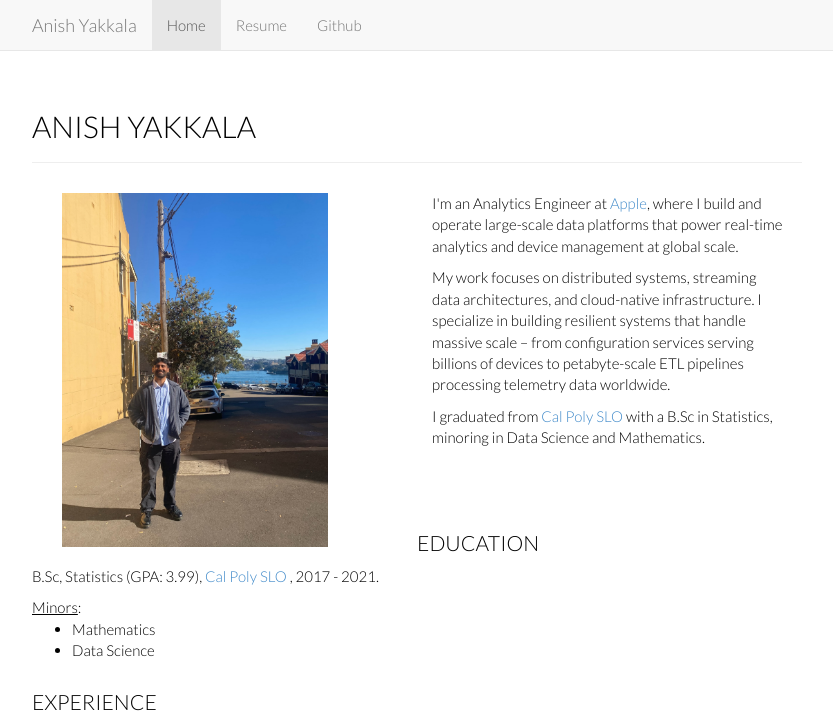
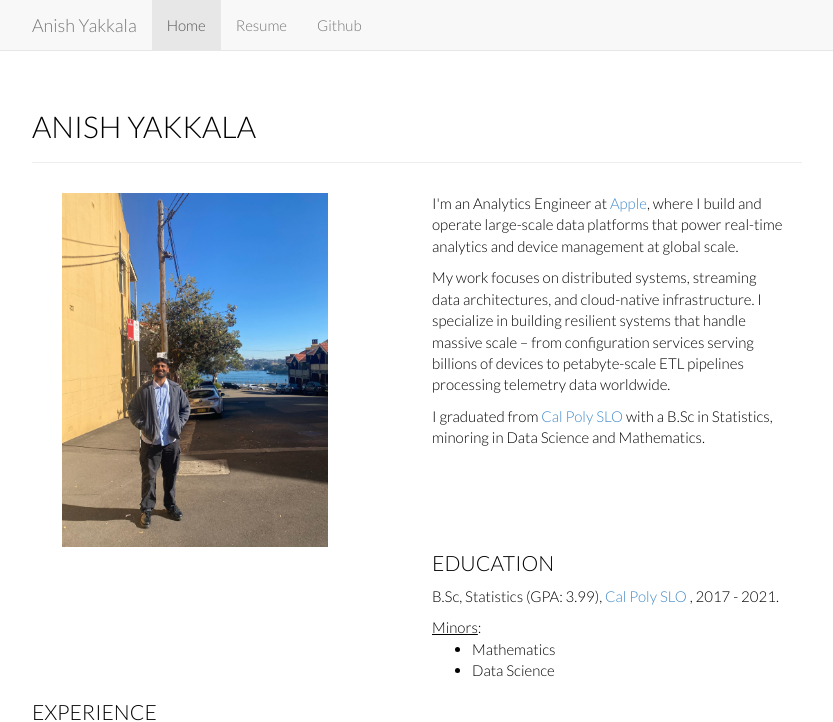
Before and after one commit to ayakkala1/ayakkala.github.io, a plain HTML site: page index.html in a window 1280 px wide. Shown: the top 722 px of the page, without its empty margins (223-1056 px from the left). Drawn offline with nearby package versions, Linux system fonts and the light colour scheme.

Commit message:
fix alignment

```diff
--- a/index.html
+++ b/index.html
@@ -94,14 +94,17 @@
 
       </div>
 
+      <div class="col-md-6 col-sm-8 col-xs-6">
       <h2>education</h2>
 
-      B.Sc, Statistics (GPA: 3.99), <a href=https://www.calpoly.edu/> Cal Poly SLO </a>, 2017 - 2021.</p>
+      <p>B.Sc, Statistics (GPA: 3.99), <a href=https://www.calpoly.edu/> Cal Poly SLO </a>, 2017 - 2021.</p>
         <u>Minors</u>:
         <ul>
         <li>Mathematics</li>
         <li>Data Science</li>
         </ul>
+      </div>
+
       <h2>experience</h2>
       <ul>
 	<li>Analytics Engineer @ <a href = "https://www.apple.com">Apple</a>, 2021 - Present
```
